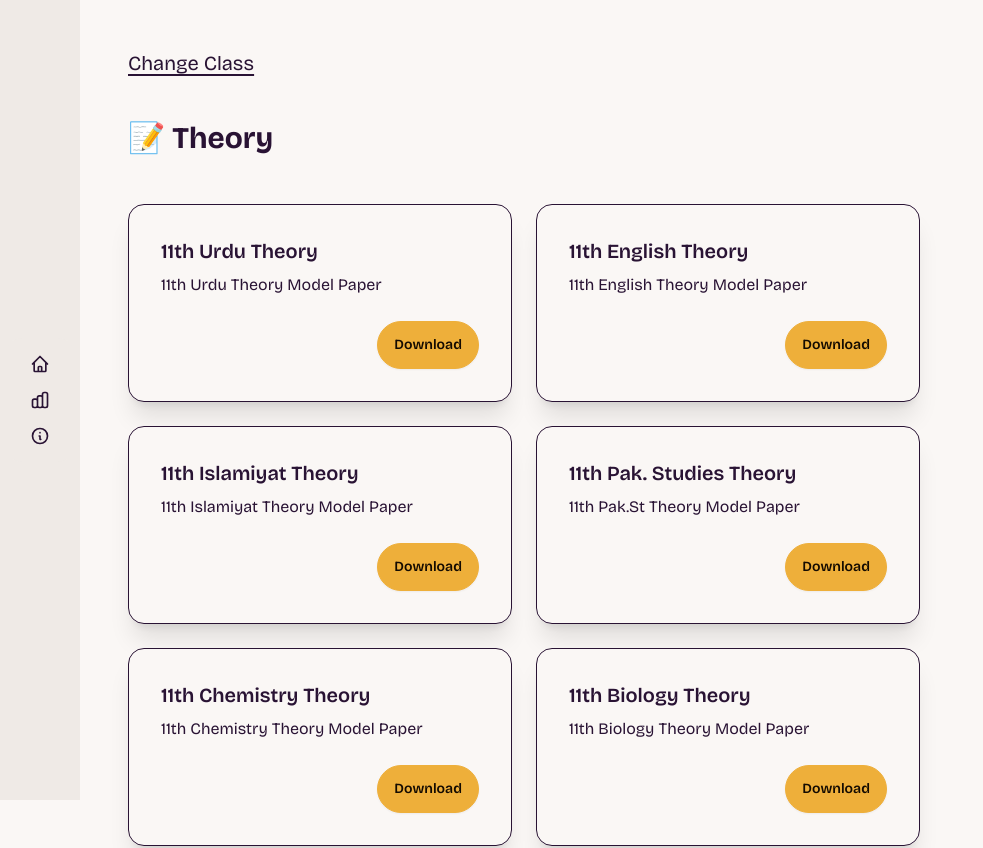
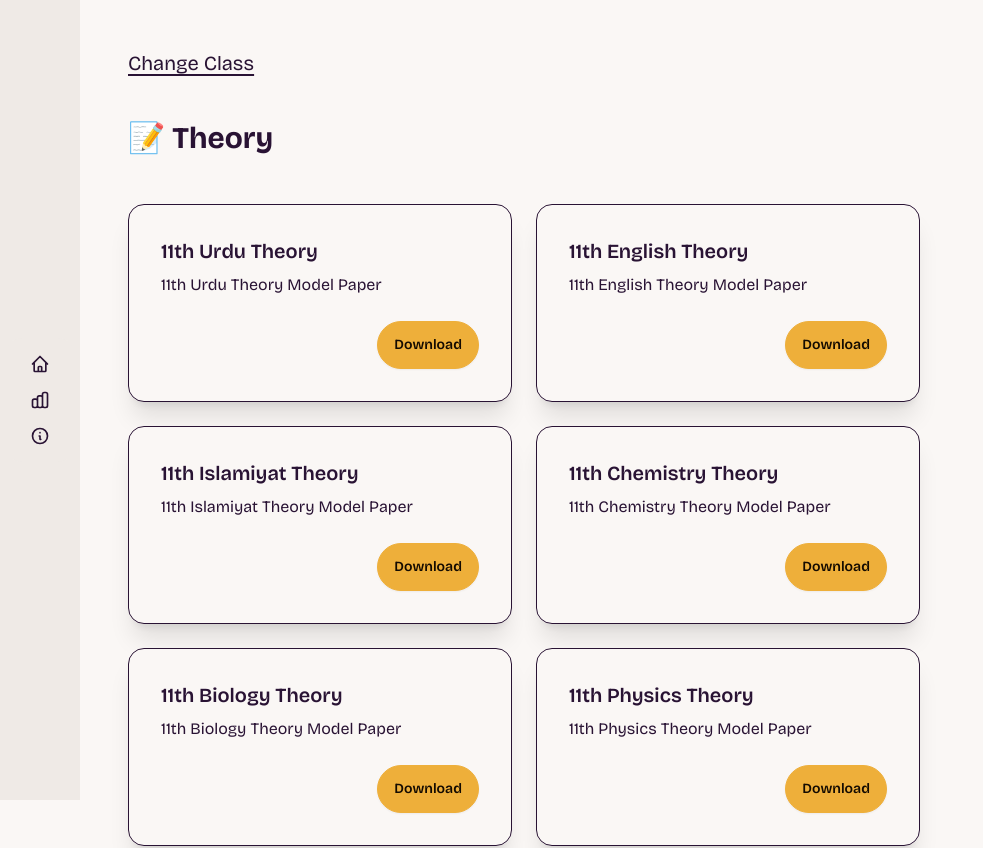
Before and after one commit to nabeel-sadiq/student-dashboard, a SvelteKit app: page /11 in a window 1280 px wide. Shown: the top 848 px of the page, without its empty margins (0-983 px from the left). Built offline with nearby package versions, Linux system fonts and the light colour scheme.

Commit message:
Links finally done

```diff
--- a/src/routes/10/+page.svelte
+++ b/src/routes/10/+page.svelte
@@ -18,10 +18,10 @@
   ];
 
   const practicalLinks = [
+    "https://fbise.edu.pk/ModelPaper/2025/Practical%20Based%20Assessment/Final%20Model%20Quesiton%20Paper%20PBA%20Chemistry%20SSC-II.pdf#page=3",
     "https://fbise.edu.pk/ModelPaper/2025/Practical%20Based%20Assessment/Final%20Model%20Quesiton%20Paper%20PBA%20Biology%20SSC-II.pdf#page=3",
-    "https://example.com/practical-2",
-    "https://example.com/practical-3",
-    "https://example.com/practical-4",
+    "https://fbise.edu.pk/ModelPaper/2025/Practical%20Based%20Assessment/Final%20Model%20Quesiton%20Paper%20PBA%20%20Physics%20SSC-II.pdf#page=3",
+    "https://fbise.edu.pk/ModelPaper/2025/Practical%20Based%20Assessment/Final%20Model%20Quesiton%20Paper%20PBA%20%20Computer%20Science%20SSC-II.pdf#page=3",
   ];
 </script>
 
--- a/src/routes/11/+page.svelte
+++ b/src/routes/11/+page.svelte
@@ -6,15 +6,14 @@
   import Downbar from "../../components/Downbar.svelte";
 
   const theoryLinks = [
-    "https://fbise.edu.pk/ModelPaper/2024New/urdu/Final_Assessment_Framework_Model_Question_Paper_Urdu_SSC-I.pdf#page=19",
-    "https://fbise.edu.pk/ModelPaper/2024New/english/Final_Assessment_Framework_Model_Question_Paper_English_SSC-I.pdf#page=30",
-    "https://fbise.edu.pk/ModelPaper/2024New/islamiyat/Islamiyat%20Model%20Paper%20SSC-I%20(SNC%202022)%20Final.pdf",
-    "https://fbise.edu.pk/ModelPaper/2024New/pst/Final_Assessment_Framework_Model_Question_Paper_PakistanStudies_SSC-I.pdf#page=15",
-    "https://fbise.edu.pk/ModelPaper/2024New/chemistry/Final_Assessment_Framework_Model_Question_Paper_Chemistry_SSC-I%20Latest.pdf#page=30",
-    "https://fbise.edu.pk/ModelPaper/2024New/bio/Final_Assessment_Framework_Model_Question_Paper_Biology_SSC-I.pdf#page=21",
-    "https://fbise.edu.pk/ModelPaper/2024New/physics/Final_Assessment_Framework_Model_Question_Paper_Physics_SSC-I.pdf#page=28",
-    "https://fbise.edu.pk/ModelPaper/2024New/computer/Final_Assessment_Framework_Model_Question_Paper_ComputerScience_SSC-I.pdf#page=25",
-    "https://fbise.edu.pk/ModelPaper/2024New/maths/Final_Assessment_Framework_Model_Question_Paper_Mathematics_SSC-I.pdf#page=17",
+    "https://fbise.edu.pk/ModelPaper/2024New/urdu/Final_Assessment_Framework_Model_Question_Paper_Urdu_HSSC-I.pdf#page=19",
+    "https://fbise.edu.pk/ModelPaper/2024New/english/Final_Assessment_Framework_Model_Question_Paper_English_HSSC-I%20(2).pdf#page=31",
+    "https://fbise.edu.pk/ModelPaper/2024New/islamiyat/Final_Assessment_Framework_Model_Question_Paper_Islamiyat_HSSC-I.pdf#page=11",
+    "https://fbise.edu.pk/ModelPaper/2024New/chemistry/Final_Assessment_Framework_Model_Question_Paper_Chemistry_HSSC-I.pdf#page=39",
+    "https://fbise.edu.pk/ModelPaper/2024New/bio/Final_Assessment_Framework_Model_Question_Paper_Biology_HSSC-I.pdf#page=40",
+    "https://fbise.edu.pk/ModelPaper/2024New/physics/Final_Assessment_Framework_Model_Question_Paper_Physics_HSSC-I.pdf#page=27",
+    "https://fbise.edu.pk/ModelPaper/2024New/computer/Final_Assessment_Framework_Model_Question_Paper_ComputetScience_HSSC-I.pdf#page=24",
+    "https://fbise.edu.pk/ModelPaper/2024New/maths/Final_Assessment_Framework_Model_Question_Paper_Mathematics_HSSC-I_.pdf#page=18",
   ];
 </script>
 
@@ -45,34 +44,29 @@
     link={theoryLinks[2]}
   />
   <Card
-    title="11th Pak. Studies Theory"
-    description="11th pak.st theory model paper"
-    link={theoryLinks[3]}
-  />
-  <Card
     title="11th Chemistry Theory"
     description="11th chemistry theory model paper"
-    link={theoryLinks[4]}
+    link={theoryLinks[3]}
   />
   <Card
     title="11th Biology Theory"
     description="11th biology theory model paper"
-    link={theoryLinks[5]}
+    link={theoryLinks[4]}
   />
   <Card
     title="11th Physics Theory"
     description="11th physics theory model paper"
-    link={theoryLinks[6]}
+    link={theoryLinks[5]}
   />
   <Card
     title="11th Computer Theory"
     description="11th computer theory model paper"
-    link={theoryLinks[7]}
+    link={theoryLinks[6]}
   />
   <Card
     title="11th Maths Theory"
     description="11th maths theory model paper"
-    link={theoryLinks[8]}
+    link={theoryLinks[7]}
   />
 </div>
 
--- a/src/routes/12/+page.svelte
+++ b/src/routes/12/+page.svelte
@@ -6,22 +6,21 @@
   import Downbar from "../../components/Downbar.svelte";
 
   const theoryLinks = [
-    "https://fbise.edu.pk/ModelPaper/2024New/urdu/Final_Assessment_Framework_Model_Question_Paper_Urdu_SSC-I.pdf#page=19",
-    "https://fbise.edu.pk/ModelPaper/2024New/english/Final_Assessment_Framework_Model_Question_Paper_English_SSC-I.pdf#page=30",
-    "https://fbise.edu.pk/ModelPaper/2024New/islamiyat/Islamiyat%20Model%20Paper%20SSC-I%20(SNC%202022)%20Final.pdf",
-    "https://fbise.edu.pk/ModelPaper/2024New/pst/Final_Assessment_Framework_Model_Question_Paper_PakistanStudies_SSC-I.pdf#page=15",
-    "https://fbise.edu.pk/ModelPaper/2024New/chemistry/Final_Assessment_Framework_Model_Question_Paper_Chemistry_SSC-I%20Latest.pdf#page=30",
-    "https://fbise.edu.pk/ModelPaper/2024New/bio/Final_Assessment_Framework_Model_Question_Paper_Biology_SSC-I.pdf#page=21",
-    "https://fbise.edu.pk/ModelPaper/2024New/physics/Final_Assessment_Framework_Model_Question_Paper_Physics_SSC-I.pdf#page=28",
-    "https://fbise.edu.pk/ModelPaper/2024New/computer/Final_Assessment_Framework_Model_Question_Paper_ComputerScience_SSC-I.pdf#page=25",
-    "https://fbise.edu.pk/ModelPaper/2024New/maths/Final_Assessment_Framework_Model_Question_Paper_Mathematics_SSC-I.pdf#page=17",
+    "https://fbise.edu.pk/ModelPaper/2024New/urdu/Final%20HSSC-II%20Model%20Paper%20Urdu.pdf#page=4",
+    "https://fbise.edu.pk/ModelPaper/2024New/english/Final_English%20HSSC-II_merged.pdf#page=13",
+    "https://fbise.edu.pk/ModelPaper/2024New/pst/Final%20HSSC-II%20Pakistan%20Studies%20Model%20Paper.pdf",
+    "https://fbise.edu.pk/ModelPaper/2024New/chemistry/Final%20HSSC-II%20Chemistry%20Model%20paper%20Merged.pdf",
+    "https://fbise.edu.pk/ModelPaper/2024New/bio/Final%20HSSC-II%20Biology%20Model%20paper.pdf",
+    "https://fbise.edu.pk/ModelPaper/2024New/physics/Final%20Model%20paper%20Physics%20HSSC-II%20revised.pdf",
+    "https://fbise.edu.pk/ModelPaper/2024New/computer/Final%20HSSC-II%20Model%20Paper%20Computer%20Science.pdf",
+    "https://fbise.edu.pk/ModelPaper/2024New/maths/Notification%20-%20Maths%20Model%20Question%20Paper%20HSSC-II%20(2006).pdf#page=2",
   ];
 
   const practicalLinks = [
-    "https://example.com/practical-1",
-    "https://example.com/practical-2",
-    "https://example.com/practical-3",
-    "https://example.com/practical-4",
+    "https://fbise.edu.pk/ModelPaper/2025/Practical%20Based%20Assessment/Final%20Model%20Quesiton%20Paper%20PBA%20Chemistry%20HSSC-II.pdf#page=3",
+    "https://fbise.edu.pk/ModelPaper/2025/Practical%20Based%20Assessment/Final%20Model%20Quesiton%20Paper%20PBA%20Biology%20HSSC-II.pdf#page=3",
+    "https://fbise.edu.pk/ModelPaper/2025/Practical%20Based%20Assessment/Final%20Model%20Quesiton%20Paper%20PBA%20%20Physics%20HSSC-II.pdf#page=3",
+    "https://fbise.edu.pk/ModelPaper/2025/Practical%20Based%20Assessment/Final%20Model%20Quesiton%20Paper%20PBA%20%20Computer%20Science%20HSSC-II.pdf#page=3",
   ];
 </script>
 
@@ -47,39 +46,34 @@
     link={theoryLinks[1]}
   />
   <Card
-    title="12th Islamiyat Theory"
-    description="12th islamiyat theory model paper"
-    link={theoryLinks[2]}
-  />
-  <Card
     title="12th Pak. Studies Theory"
     description="12th pak.st theory model paper"
-    link={theoryLinks[3]}
+    link={theoryLinks[2]}
   />
   <Card
     title="12th Chemistry Theory"
     description="12th chemistry theory model paper"
-    link={theoryLinks[4]}
+    link={theoryLinks[3]}
   />
   <Card
     title="12th Biology Theory"
     description="12th biology theory model paper"
-    link={theoryLinks[5]}
+    link={theoryLinks[4]}
   />
   <Card
     title="12th Physics Theory"
     description="12th physics theory model paper"
-    link={theoryLinks[6]}
+    link={theoryLinks[5]}
   />
   <Card
     title="12th Computer Theory"
     description="12th computer theory model paper"
-    link={theoryLinks[7]}
+    link={theoryLinks[6]}
   />
   <Card
     title="12th Maths Theory"
     description="12th maths theory model paper"
-    link={theoryLinks[8]}
+    link={theoryLinks[7]}
   />
 </div>
 
```
